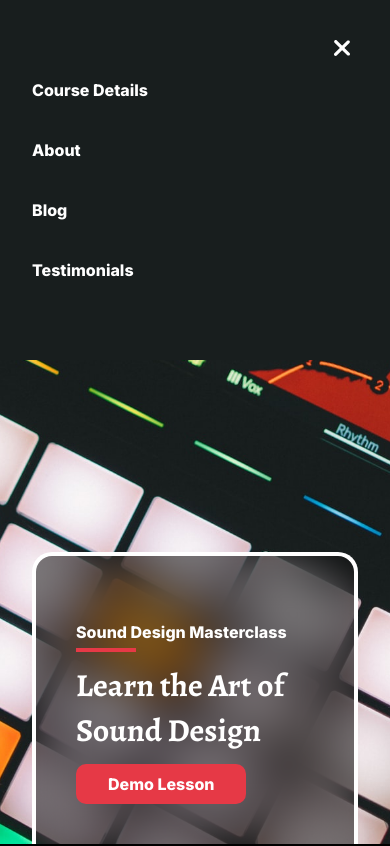
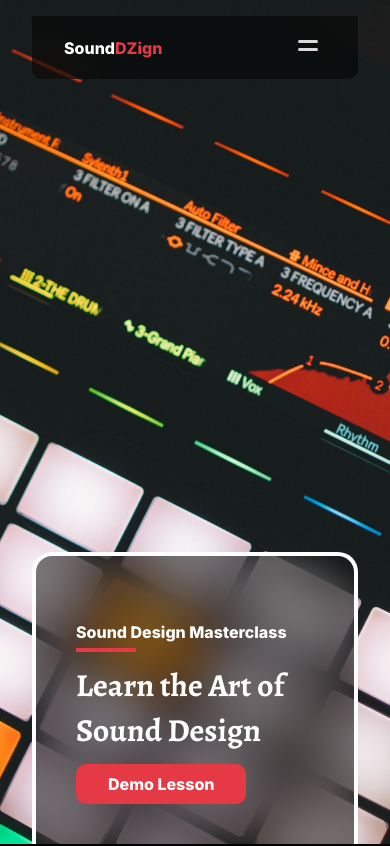
Before and after one commit to amadejaop/figma-react-js-tut, a React (Vite) app in the folder front-end/: page / in a window 390 px wide. Shown: the top 846 px of the page. Built offline with nearby package versions, Linux system fonts and the light colour scheme.

Commit message:
Add mobile navbar, add proper links to the nav items
Added links to the specific sections of the website to the navigation
bar.
Added a functioning mobile/hamburger menu.

```diff
--- a/front-end/src/components/info/Info.css
+++ b/front-end/src/components/info/Info.css
@@ -4,6 +4,7 @@
     align-items: center;
     width: 100%;
     gap: 4px;
+    margin-top: 60px;
 }
 
 #info .info-content .amount {
--- a/front-end/src/components/navbar/Navbar.css
+++ b/front-end/src/components/navbar/Navbar.css
@@ -35,6 +35,7 @@ a.logo .red {
     display: none;
 }
 
+
 @media (max-width: 1040px) {
     nav {
         width: 694px;
@@ -53,7 +54,7 @@ a.logo .red {
         top: 16px;
     }
 
-    nav menu-icon {
+    nav .menu-icon {
         display: block;
     }
 
@@ -65,6 +66,12 @@ a.logo .red {
         left: 0;
         right: 0;
         padding: 60px 32px;
+        transform: translateY(-100%);
+        transition: all 1200ms cubic-bezier(0.3, 0.96, 0.59, 0.95);
+    }
+
+    .mobile-menu-container.active {
+        transform: translateY(0);
     }
 
     .mobile-menu-container .menu-items {
@@ -76,7 +83,7 @@ a.logo .red {
     .mobile-menu-container .close-icon {
         position: fixed;
         top: 32px;
-        right: 32px;
+        right: 60px;
     }
 
     .mobile-menu-container .menu-items li a {
--- a/front-end/src/components/navbar/Navbar.jsx
+++ b/front-end/src/components/navbar/Navbar.jsx
@@ -1,8 +1,10 @@
-import React from 'react';
+import React, { useState } from 'react';
 import "./Navbar.css";
 import { menuIcon, closeIcon } from "../../assets"
 
 const Navbar = () => {
+  const [isActive, setIsActive] = useState(false);
+
   return (
     <>
     <nav>
@@ -22,27 +24,27 @@ const Navbar = () => {
         </li>
       </ul>
 
-      <div className="menu-icon">
+      <div onClick={() => setIsActive(true)} className="menu-icon">
         <img src={menuIcon} alt="" />
       </div>
     </nav>
 
-    <div className="mobile-menu-container">
-      <div className="close-icon">
+    <div className={`mobile-menu-container ${isActive ? "active" : ""}`}>
+      <div onClick={() => setIsActive(false)} className="close-icon">
         <img src={closeIcon} alt="" />
       </div>
       <ul className='menu-items'>
         <li>
-          <a href="#topics">Course Details</a>
+          <a href="#topics" onClick={() => setIsActive(false)}>Course Details</a>
         </li>
         <li>
-          <a href="#info">About</a>
+          <a href="#info" onClick={() => setIsActive(false)}>About</a>
         </li>
         <li>
-          <a href="#blog">Blog</a>
+          <a href="#blog" onClick={() => setIsActive(false)}>Blog</a>
         </li>
         <li>
-          <a href="#testimonials">Testimonials</a>
+          <a href="#testimonials" onClick={() => setIsActive(false)}>Testimonials</a>
         </li>
       </ul>
     </div>
--- a/front-end/src/index.css
+++ b/front-end/src/index.css
@@ -14,6 +14,10 @@
 body {
     margin: 0;
     font-family: "Inter", sans-serif;
+}
+
+html {
+    scroll-behavior: smooth;
 }
 
 .wrapper {
```
